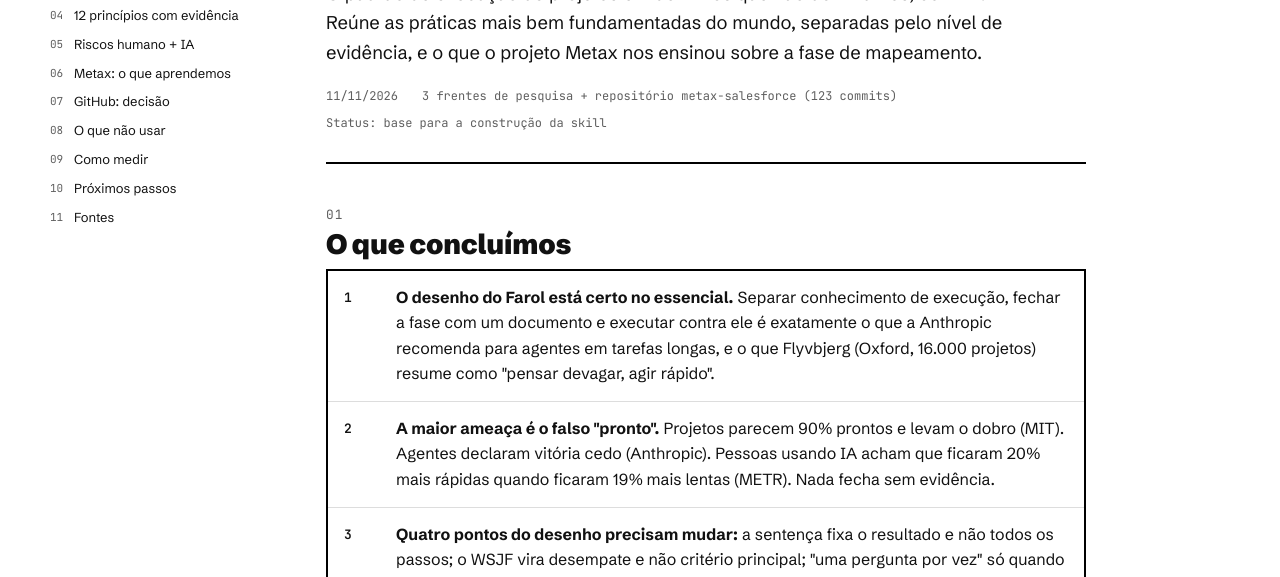
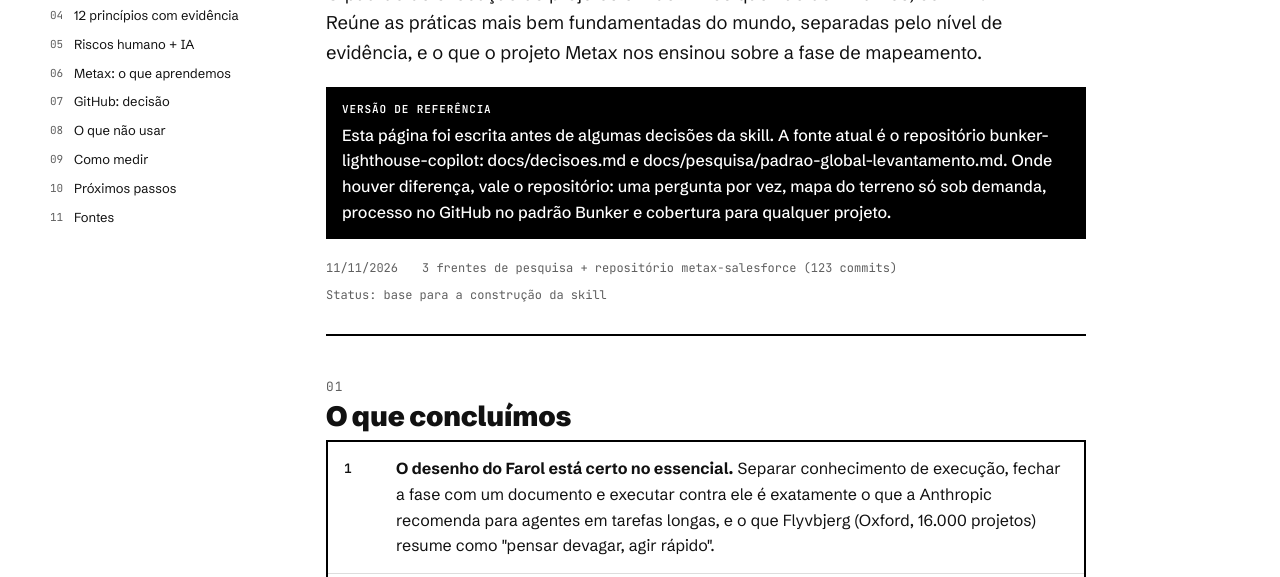
Before and after one commit to thg-k-bunker/bunker-lighthouse-copilot, a plain HTML site: page docs/pesquisa/padrao-farol.html in a window 1280 px wide. Shown: the part 183-760 px from the top of the page. Drawn offline with Linux system fonts and the light colour scheme.

Commit message:
docs: versão final da página, scripts dos números do GitHub e nota atualizada
Traz a página Padrão Farol com o aviso de que o repositório prevalece,
os scripts que geraram as medidas do GitHub da Metax (com o passo a passo
para baixar os dados) e corrige a nota de skills-bunker-existentes.md, que
ainda dizia que a leitura dos comentários não tinha terminado.

Co-Authored-By: Claude Opus 5.5 <noreply@anthropic.com>
Claude-Session: https://claude.ai/code/session_01UkyHumUSeprQJHhAKo4sWJ

```diff
--- a/docs/pesquisa/padrao-farol.html
+++ b/docs/pesquisa/padrao-farol.html
@@ -125,6 +125,7 @@ a:focus-visible{outline:2px solid var(--ink);outline-offset:2px}
   <div class="eyebrow">Bunker · Pesquisa de base para a skill Farol</div>
   <h1>Padrão Farol</h1>
   <p class="lede">O padrão de execução de projetos em domínios que não dominamos, com IA. Reúne as práticas mais bem fundamentadas do mundo, separadas pelo nível de evidência, e o que o projeto Metax nos ensinou sobre a fase de mapeamento.</p>
+  <div class="rule" style="margin-top:20px"><b>Versão de referência</b>Esta página foi escrita antes de algumas decisões da skill. A fonte atual é o repositório bunker-lighthouse-copilot: docs/decisoes.md e docs/pesquisa/padrao-global-levantamento.md. Onde houver diferença, vale o repositório: uma pergunta por vez, mapa do terreno só sob demanda, processo no GitHub no padrão Bunker e cobertura para qualquer projeto.</div>
   <div class="meta"><span>11/11/2026</span><span>3 frentes de pesquisa + repositório metax-salesforce (123 commits)</span><span>Status: base para a construção da skill</span></div>
 </header>
 
```
Also changed, not shown: 4 other files.
